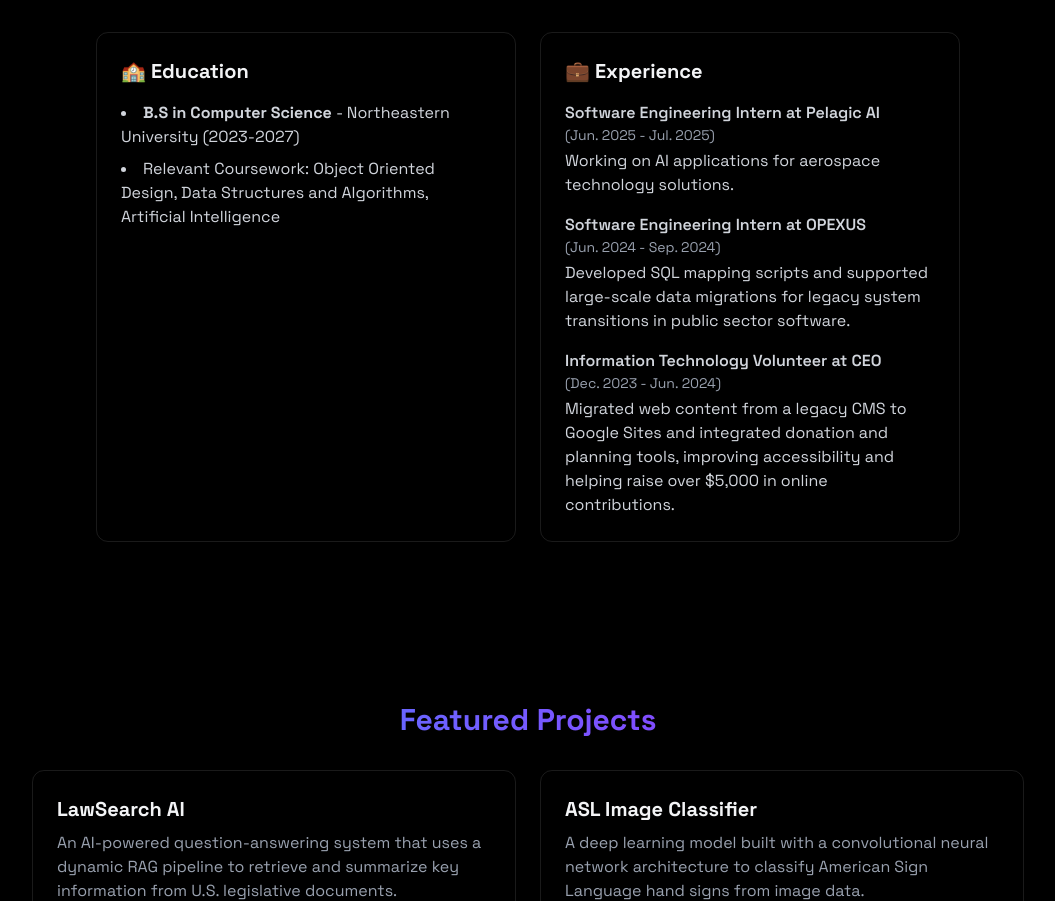
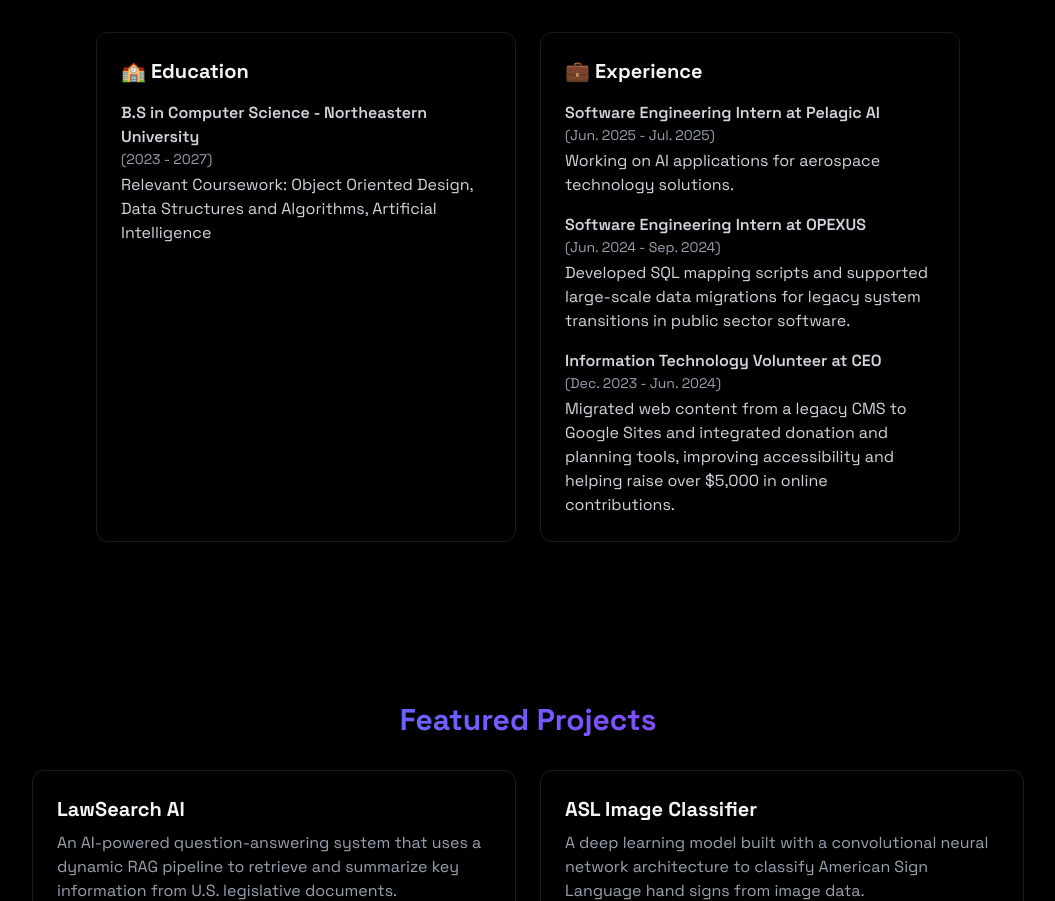
Before and after one commit to RMahshie/ryan-mahshie-portfolio, a React (Vite) app: page / in a window 1280 px wide. Shown: the part 1554-2455 px from the top of the page, without its empty margins (112-1167 px from the left). Built offline with nearby package versions, Linux system fonts and the light colour scheme; no server answers.

Commit message:
education revamp

```diff
--- a/src/components/sections/About.jsx
+++ b/src/components/sections/About.jsx
@@ -93,14 +93,13 @@ export const About = () => {
                         <h3 className="text-xl font-bold mb-4">
                         🏫 Education
                         </h3>
-                        <ul className="list-disc list-inside text-gray-300 space-y-2">
-                            <li>
-                                <strong> B.S in Computer Science </strong> - Northeastern University (2023-2027)
-                            </li>
-                            <li>
-                                Relevant Coursework: Object Oriented Design, Data Structures and Algorithms, Artificial Intelligence
-                            </li>
-                        </ul>
+                        <div className="space-y-4 text-gray-300">
+                            <div>
+                                <h4 className="font-semibold">B.S in Computer Science - Northeastern University</h4>
+                                <p className="text-sm text-gray-400 mb-1">(2023 - 2027)</p>
+                                <p>Relevant Coursework: Object Oriented Design, Data Structures and Algorithms, Artificial Intelligence</p>
+                            </div>
+                        </div>
                     </div>
                     <div className="p-6 rounded-xl border-white/10 border hover:-translate-y-1 transition-all">
                         <h3 className="text-xl font-bold mb-4">
```
